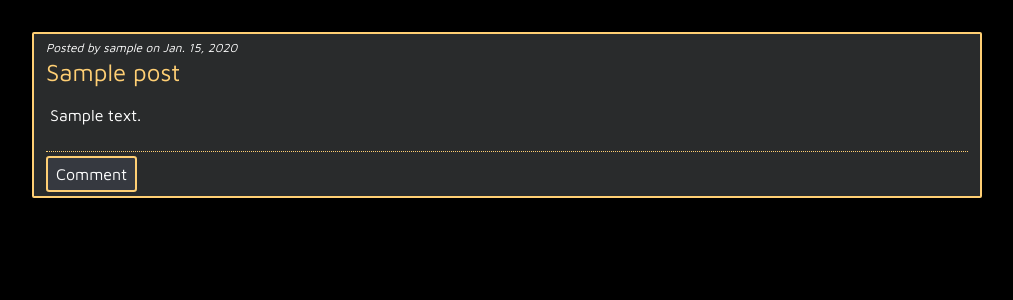
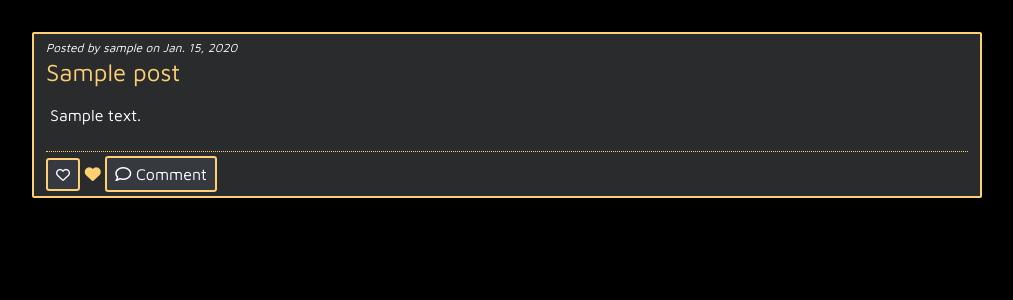
Before and after one commit to Ksson96/the-we-forum, a Django app: page / in a window 1280 px wide. Shown: the part 77-377 px from the top of the page, without its empty margins (133-1146 px from the left). Run offline with Django 4.2, Linux system fonts and the light colour scheme; tables that the repository leaves empty hold one stand-in row (values such as "Sample post"); some libraries are stand-ins or nearby versions.

Commit message:
Add function to like post

```diff
--- a/forum/views.py
+++ b/forum/views.py
@@ -43,22 +43,23 @@ def post(request, post_id):
 def edit_post(request, post_id):
     """Edit Post View"""
     post = get_object_or_404(Post, post_id=post_id)
-    if request.method == 'POST':
-        form = PostForm(request.POST, instance=post)
-        if form.is_valid():
-            obj = form.save(commit=False)
-            obj.author = request.user
-            obj.save()
-            return redirect('home')
-        else:
-            print("ERROR : Form is invalid")
-            print(form.errors)
+    if request.user == post.author:
+        if request.method == 'POST':
+            form = PostForm(request.POST, instance=post)
+            if form.is_valid():
+                obj = form.save(commit=False)
+                obj.author = request.user
+                obj.save()
+                return redirect('home')
+            else:
+                print("ERROR : Form is invalid")
+                print(form.errors)
 
-    form = PostForm(instance=post)
-    context = {
-        'form':form
-    }
-    return render(request, 'edit_post.html', context)
+        form = PostForm(instance=post)
+        context = {
+            'form':form
+        }
+        return render(request, 'edit_post.html', context)
 
 
 def create_post(request):
@@ -81,13 +82,24 @@ def create_post(request):
 def delete_post(request, post_id):
     """Delete Post"""
     post = get_object_or_404(Post, post_id=post_id)
-    post.delete()
+    if request.user == post.author:
+        post.delete()
+
     return redirect('home')
 
 
 def delete_comment(request, comment_id):
     """Delete Comment"""
     comment = get_object_or_404(Comment, comment_id=comment_id)
-    comment.delete()
+    if request.user == comment.author:
+        comment.delete()
 
     return HttpResponseRedirect(request.META.get('HTTP_REFERER'))
+
+
+def like_post(request, post_id):
+    """Like Post View"""
+    post = get_object_or_404(Post, post_id=post_id)
+    post.likes.add(request.user)
+
+    return redirect('home')
--- a/templates/base.html
+++ b/templates/base.html
@@ -14,7 +14,7 @@
     <link href="https://cdn.jsdelivr.net/npm/bootstrap@5.1.3/dist/css/bootstrap.min.css" rel="stylesheet" integrity="sha384-1BmE4kWBq78iYhFldvKuhfTAU6auU8tT94WrHftjDbrCEXSU1oBoqyl2QvZ6jIW3" crossorigin="anonymous">
     <link rel="stylesheet" type="text/css" href="{% static 'css/style.css' %}">
     <script src="{% static 'js/script.js' %}"></script>
-    <script src="https://kit.fontawesome.com/160f76309e.js" crossorigin="anonymous"></script>
+    <script src="https://kit.fontawesome.com/bd8d543106.js" crossorigin="anonymous"></script>
     <title>Title</title>
 </head>
 
@@ -59,6 +59,7 @@
     <script src="https://cdn.jsdelivr.net/npm/bootstrap@5.1.3/dist/js/bootstrap.bundle.min.js"integrity="sha384-ka7Sk0Gln4gmtz2MlQnikT1wXgYsOg+OMhuP+IlRH9sENBO0LRn5q+8nbTov4+1p" crossorigin="anonymous"></script>
     <script src="https://cdn.jsdelivr.net/npm/@popperjs/core@2.10.2/dist/umd/popper.min.js" integrity="sha384-7+zCNj/IqJ95wo16oMtfsKbZ9ccEh31eOz1HGyDuCQ6wgnyJNSYdrPa03rtR1zdB" crossorigin="anonymous"></script>
     <script src="https://cdn.jsdelivr.net/npm/bootstrap@5.1.3/dist/js/bootstrap.min.js" integrity="sha384-QJHtvGhmr9XOIpI6YVutG+2QOK9T+ZnN4kzFN1RtK3zEFEIsxhlmWl5/YESvpZ13" crossorigin="anonymous"></script>
+    <script src="https://kit.fontawesome.com/160f76309e.js" crossorigin="anonymous"></script>
 
 </body>
 
--- a/templates/index.html
+++ b/templates/index.html
@@ -1,6 +1,5 @@
 {% extends 'base.html' %}
 {% block content %}
-
 <div class="container-md mt-2">
     <div class="row">
         {% for post in posts %}
@@ -19,8 +18,17 @@
                     <h4 class="fs-4 mb-3 pt-2">{{ post.title }}</h4></a>
                     {% endif %}
             <div class="py-1 post-options">
-                <a href="post/{{ post.post_id }}" class="btn-sm fs-6 post-button d-inline-block">Comment</a>
+                <form action="{% url 'like_post' post.post_id %}" method="POST" class="d-inline">
+                    {% csrf_token %}
 
+                    <button class="btn-sm post-button" type="submit" name="post.post_id" value="{{ post.post_id }}"><i class="fa-regular fa-heart"></i></button>
+
+                    <i class="fa-solid fa-heart"></i>
+
+                </form>
+
+
+                <a href="post/{{ post.post_id }}" class="btn-sm fs-6 post-button d-inline-block"><i class="fa-regular fa-comment"></i> Comment</a>
                 {% if post.author == request.user %}
 
                 <a href="/delete_post/{{ post.post_id }}" class="btn-sm post-button mx-1 author-options">Delete</a>
--- a/theweforum/urls.py
+++ b/theweforum/urls.py
@@ -27,4 +27,5 @@ urlpatterns = [
     path('post/<int:post_id>', views.post, name="post"),
     path('delete_post/<int:post_id>', views.delete_post, name="delete_post"),
     path('delete_comment/<comment_id>', views.delete_comment, name="delete_comment"),
+    path('like_post/<post_id>', views.like_post, name="like_post"),
 ]
```
